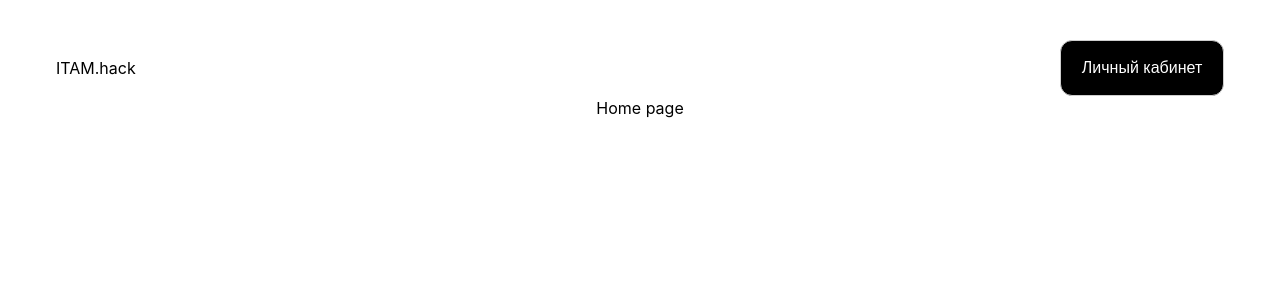
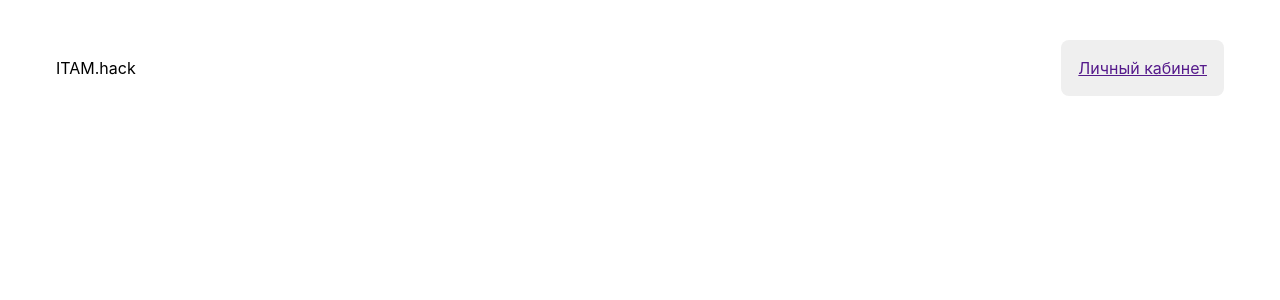
Before and after one commit to victor-ajayi/hack-misis-front, a React (Vite) app: page / in a window 1280 px wide. Shown: the top 300 px of the page. Built offline with nearby package versions, Linux system fonts and the light colour scheme.

Commit message:
add react-router

```diff
--- a/package.json
+++ b/package.json
@@ -11,7 +11,8 @@
   },
   "dependencies": {
     "react": "^18.2.0",
-    "react-dom": "^18.2.0"
+    "react-dom": "^18.2.0",
+    "react-router-dom": "^6.15.0"
   },
   "devDependencies": {
     "@types/react": "^18.2.15",
--- a/src/App.jsx
+++ b/src/App.jsx
@@ -1,12 +1,10 @@
 import "./App.css";
-import Navbar from "./components/Navbar";
-import Home from "./pages/home/Home";
+import MyRoutes from "./Routes";
 
 function App() {
   return (
     <>
-      <Navbar />
-      <Home />
+      <MyRoutes />
     </>
   );
 }
--- /dev/null
+++ b/src/Routes.jsx
@@ -0,0 +1,14 @@
+import { BrowserRouter, Route, Routes } from "react-router-dom";
+import Home from "./pages/home/Home";
+
+export default function MyRoutes() {
+  return (
+    <>
+      <BrowserRouter>
+        <Routes>
+          <Route path="/" element={<Home />} />
+        </Routes>
+      </BrowserRouter>
+    </>
+  );
+}
--- a/src/components/Navbar.jsx
+++ b/src/components/Navbar.jsx
@@ -4,7 +4,9 @@ export default function Navbar() {
   return (
     <div className="navbar">
       <p>ITAM.hack</p>
-      <button className="profile">Личный кабинет</button>
+      <button className="profile">
+        <a href="">Личный кабинет</a>
+      </button>
     </div>
   );
 }
--- a/src/components/styles/Navbar.css
+++ b/src/components/styles/Navbar.css
@@ -2,13 +2,18 @@
   display: flex;
   justify-content: space-between;
   margin-inline: 1em;
+  margin-bottom: 1em;
 }
 
-.profile {
-  border: 1px solid #cecece;
-  padding: 0em 1.3em;
-  background-color: black;
-  color: white;
+button {
+  border-radius: 8px;
+  border: 1px solid transparent;
+  padding: 0.5em 1em;
   font-size: 1em;
-  border-radius: 12px;
+  font-family: inherit;
+  cursor: pointer;
 }
+
+a {
+  /* text-decoration: ; */
+}
--- a/src/pages/home/Home.jsx
+++ b/src/pages/home/Home.jsx
@@ -1,3 +1,9 @@
+import Navbar from "../../components/Navbar";
+
 export default function Home() {
-  return <div>Home page</div>;
+  return (
+    <div>
+      <Navbar />
+    </div>
+  );
 }
```
Also changed, not shown: 1 other file (tests, documents, lock files or other folders).
